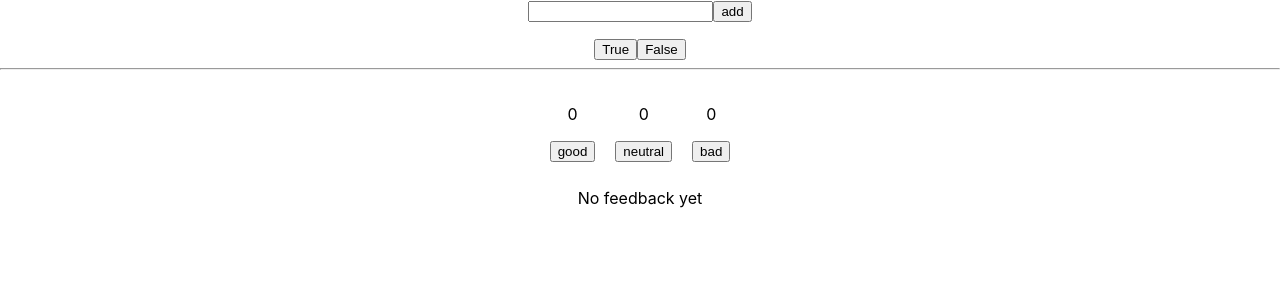
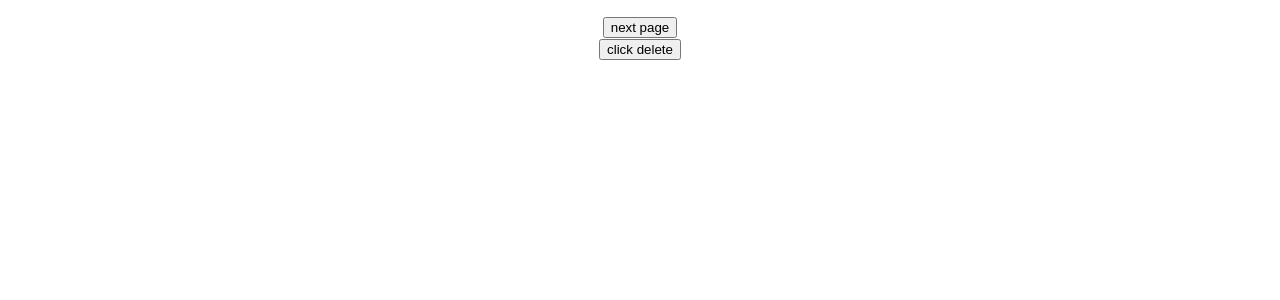
Before and after one commit to OleksiiPro1/react-test, a React (Create React App) app in the folder my-app/: page / in a window 1280 px wide. Shown: the top 300 px of the page. Built offline with nearby package versions, Linux system fonts and the light colour scheme.

Commit message:
useefect

```diff
--- a/my-app/src/App.js
+++ b/my-app/src/App.js
@@ -1,13 +1,20 @@
 import logo from './logo.svg';
+import { useState } from 'react';
 import './App.css';
 import Counter from './Components/Counter/Counter';
 import Homework from './Components/Homework';
+import PokemonApi from './Components/PokemonApi/PokemonApi';
 
 function App() {
+  const [state, setstate] = useState(true);
   return (
     <div className="App">
-      <Counter />
-      <Homework />
+      {/* <Counter />
+      <Homework /> */}
+      {state && <PokemonApi/>}
+      <button onClick={()=>{
+setstate(false)
+      }}>click delete</button>
     </div>
   );
 }
--- /dev/null
+++ b/my-app/src/Components/PokemonApi/PokemonApi.jsx
@@ -0,0 +1,66 @@
+import React,{useEffect,useState} from 'react';
+
+const PokemonApi = () => {
+const [offset, setOffset] = useState(0);
+const [pokemonList, setPokemonList] = useState([]);
+
+
+// useEffect(() => {
+//     function getPokemons() {
+//         fetch(`https://pokeapi.co/api/v2/pokemon?limit=10&offset=0`)
+//         .then((res)=>{
+//             return res.json()
+//         })
+//         .then((data)=>{
+//             console.log(data);
+//             setPokemonList((prev)=>{
+//                 return [...prev,...data.results]
+//             })
+//         })
+
+//     }
+
+//     getPokemons()
+
+// }, [offset]);
+
+function askOlkesii(params) {
+    console.log('oleksii');
+}
+askOlkesii()
+
+useEffect(() => {
+    console.log('useefect');
+
+}, []);
+
+useEffect(() => {
+
+    console.log('pokemon');
+
+}, [pokemonList]);
+
+
+useEffect(() => {
+
+    return () => {
+     console.log('компонент розібраний');
+    };
+}, []);
+
+    return (
+        <div>
+           <ul>
+               {pokemonList.map((pokemon)=>{
+                   return (<li>{pokemon.name}</li>)
+               })}
+           </ul>
+
+<button onClick={()=>{
+                setOffset(offset+10)
+            }}>next page</button>
+        </div>
+    );
+}
+
+export default PokemonApi;
```
